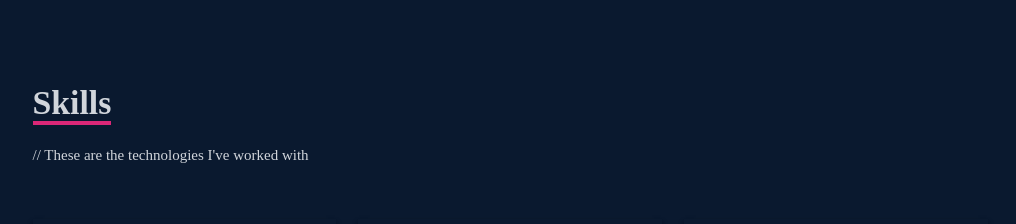
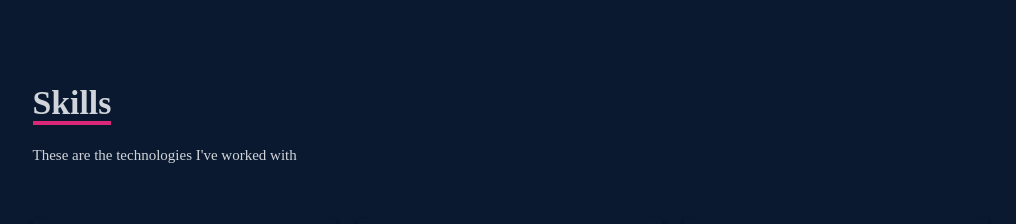
Before and after one commit to emraheskbgc/myPortfolioWebSite, a React (Create React App) app: page / in a window 1280 px wide. Shown: the part 1620-1844 px from the top of the page, without its empty margins (130-1146 px from the left). Built offline with nearby package versions, Linux system fonts and the light colour scheme.

Commit message:
hatalar düzeltdi

```diff
--- a/src/components/Navbar.jsx
+++ b/src/components/Navbar.jsx
@@ -1,7 +1,6 @@
 import React from "react";
 import { Link } from "react-scroll";
-import { FaBars, FaTimes, FaGithub, FaLinkedin } from "react-icons/fa";
-import { useState } from "react";
+import { FaBars, FaTimes } from "react-icons/fa";
 import socaialData from "../data/social.json";
 import navData from "../data/navbar.json";
 
@@ -104,7 +103,7 @@ const Navbar = (props) => {
             >
               <a
                 href={socials.path}
-                target="_blank"
+                target="_blank" rel="noopener noreferrer"
                 className="flex items-center justify-between w-full font-bold text-gray-300"
               >
                 {socials.name}{" "}
--- a/src/components/Sertificas.jsx
+++ b/src/components/Sertificas.jsx
@@ -32,7 +32,7 @@ const Sertificas = (props) => {
                   <a
                     href={sertifica.path}
                     download={sertifica.path}
-                    target="_blank"
+                    target="_blank" rel="noopener noreferrer"
                   >
                     <button className="text-center rounded-lg px-4 py-4 m-2  text-pink-600 font-bold text-lg">
                       <i className="fa fa-download"></i> Download
--- a/src/components/Skills.jsx
+++ b/src/components/Skills.jsx
@@ -10,7 +10,7 @@ const Skills = (props) => {
           <p className="text-4xl font-bold inline border-b-4 border-pink-600 ">
             Skills
           </p>
-          <p className="py-4">// These are the technologies I've worked with</p>
+          <p className="py-4"> These are the technologies I've worked with</p>
         </div>
         <div className="w-full grid grid-cols-2 sm:grid-cols-3 gap-4 text-center py-8 ">
           {skillsData.map((image, index) => (
```
